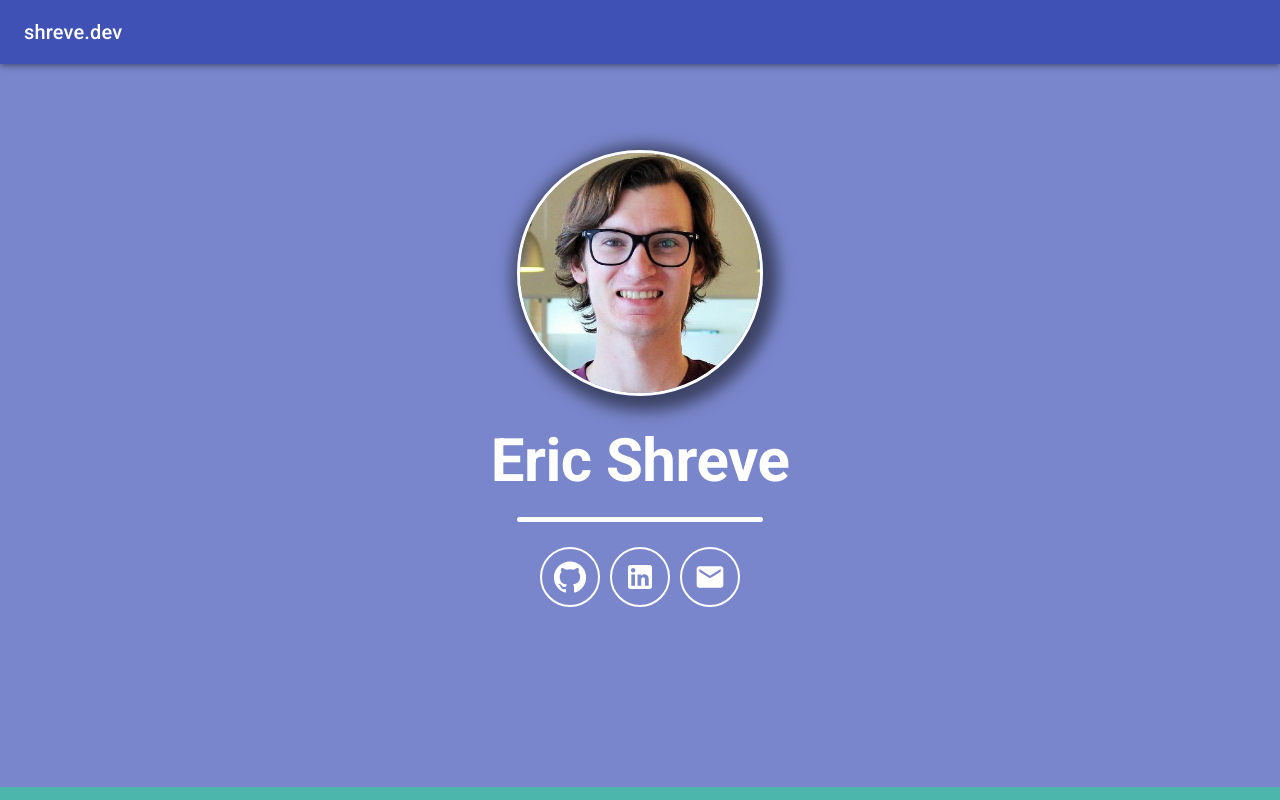
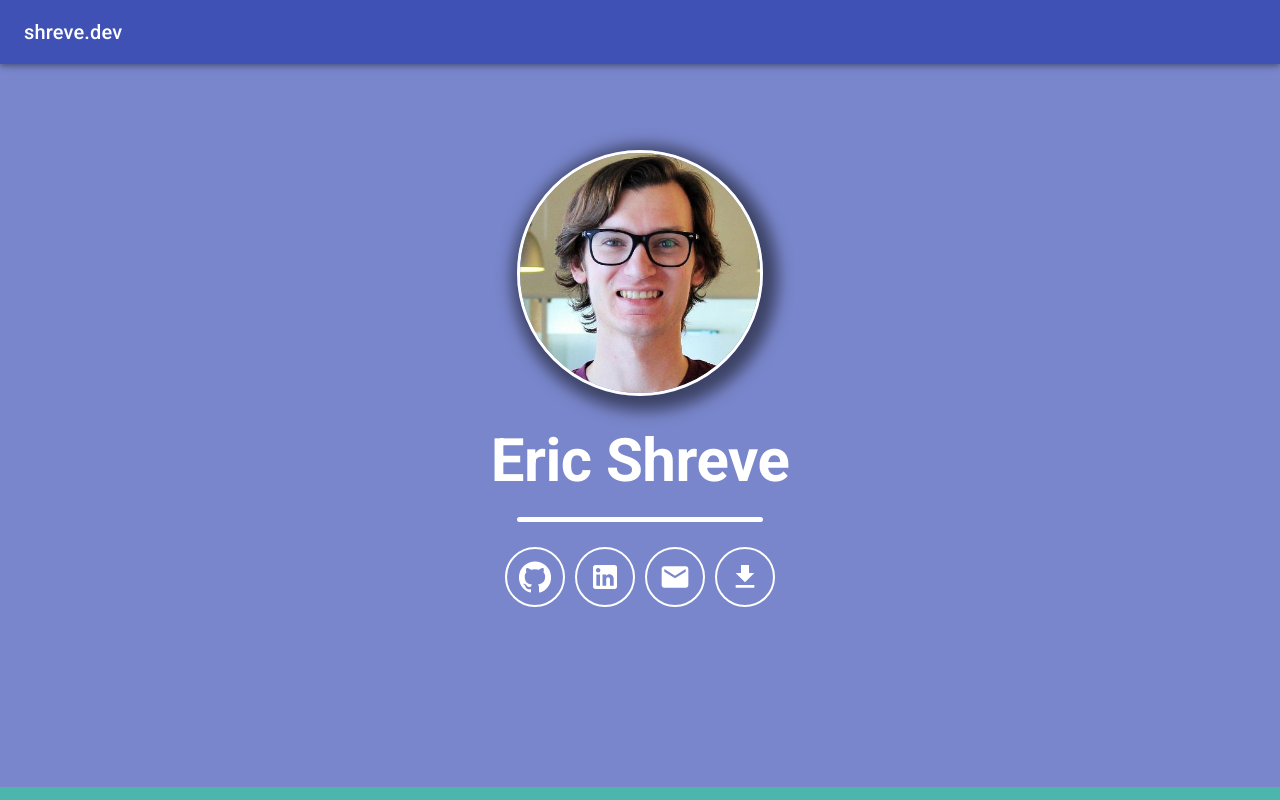
Before and after one commit to ecshreve/portfolio, a React (Create React App) app in the folder client/: page / in a window 1280 px wide. Shown: the top 800 px of the page. Built offline with nearby package versions, Linux system fonts and the light colour scheme.

Commit message:
add resume download button

```diff
--- a/client/src/components/landing/LandingHeader.tsx
+++ b/client/src/components/landing/LandingHeader.tsx
@@ -1,13 +1,14 @@
-import React from 'react';
-import { createStyles, makeStyles, Theme } from '@material-ui/core/styles';
-import { Container, IconButton } from '@material-ui/core';
-import Typography from '@material-ui/core/Typography';
-import GitHubIcon from '@material-ui/icons/GitHub'
-import LinkedIn from '@material-ui/icons/LinkedIn'
-import Email from '@material-ui/icons/Email'
+import React from "react";
+import { createStyles, makeStyles, Theme } from "@material-ui/core/styles";
+import { Container, IconButton } from "@material-ui/core";
+import Typography from "@material-ui/core/Typography";
+import GitHubIcon from "@material-ui/icons/GitHub";
+import LinkedIn from "@material-ui/icons/LinkedIn";
+import Email from "@material-ui/icons/Email";
+import GetApp from "@material-ui/icons/GetApp";
 
-import headshot from '../../img/headshot.jpeg'
-import CustomDivider from '../custom-divider/CustomDivider';
+import headshot from "../../img/headshot.jpeg";
+import CustomDivider from "../custom-divider/CustomDivider";
 
 const useStyles = makeStyles((theme: Theme) =>
 	createStyles({
@@ -46,7 +47,7 @@ const useStyles = makeStyles((theme: Theme) =>
 				"box-shadow": "10px 10px 29px 0px rgba(0,0,0,0.8)",
 			},
 		},
-  }),
+	})
 );
 
 export default function LandingHeader() {
@@ -61,14 +62,37 @@ export default function LandingHeader() {
 				</Typography>
 				<CustomDivider />
 				<div>
-          <IconButton className={classes.iconButton} href="https://github.com/ecshreve" target="_blank">
+					<IconButton
+						className={classes.iconButton}
+						title="check out my github"
+						href="https://github.com/ecshreve"
+						target="_blank"
+					>
 						<GitHubIcon className={classes.icons} />
 					</IconButton>
-          <IconButton className={classes.iconButton} href="https://www.linkedin.com/in/ecshreve/" target="_blank">
+					<IconButton
+						className={classes.iconButton}
+						title="see my linkedin"
+						href="https://www.linkedin.com/in/ecshreve/"
+						target="_blank"
+					>
 						<LinkedIn className={classes.icons} />
 					</IconButton>
-          <IconButton className={classes.iconButton} href="mailto:eric@shreve.dev" target="_blank">
+					<IconButton
+						className={classes.iconButton}
+						title="send me an email"
+						href="mailto:eric@shreve.dev"
+						target="_blank"
+					>
 						<Email className={classes.icons} />
+					</IconButton>
+					<IconButton
+						className={classes.iconButton}
+						title="download my resume"
+						href="../static/files/EricShreveResume.pdf"
+						target="_blank"
+					>
+						<GetApp className={classes.icons} />
 					</IconButton>
 				</div>
 			</Container>
```
Also changed, not shown: 1 other file (tests, documents, lock files or other folders). Lines whose indentation alone changed are shown as unchanged.
